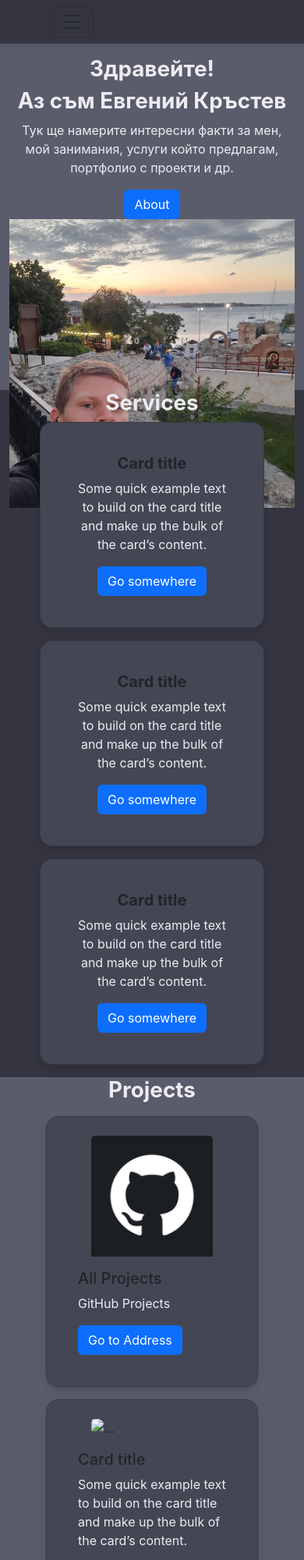
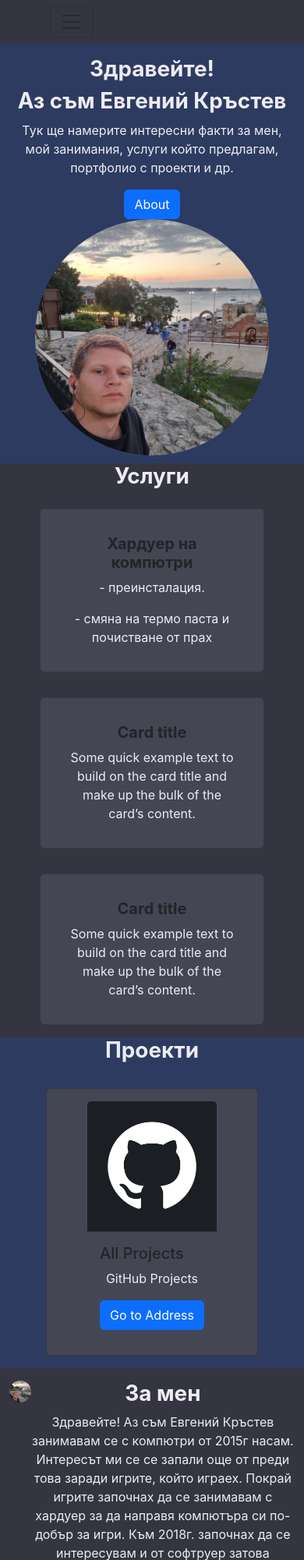
Before and after one commit to EvgeniyKrastev/EvgoPortfolio, a plain HTML site: page index.html in a window 390 px wide. Shown: the top 2000 px of the page at 78% size. Drawn offline with nearby package versions, Linux system fonts and the light colour scheme.

Commit message:
Add files via upload

```diff
--- a/index.html
+++ b/index.html
@@ -5,7 +5,7 @@
     <meta name="viewport" content="width=device-width, initial-scale=1">
     <title>Evgeniy's webSite</title>
     <link href="https://cdn.jsdelivr.net/npm/bootstrap@5.3.6/dist/css/bootstrap.min.css" rel="stylesheet" integrity="sha384-4Q6Gf2aSP4eDXB8Miphtr37CMZZQ5oXLH2yaXMJ2w8e2ZtHTl7GptT4jmndRuHDT" crossorigin="anonymous">
-    <link rel="stylesheet" href="indexBlack.css">
+    <link rel="stylesheet" href="indexDefault.css">
     <link rel="icon" href="icons" type="image/x-icon">
 </head>
   <body>
@@ -66,37 +66,37 @@
 
     <section class="services" id="services">
       <div class="container">
-        <h2 class="display-6 fw-bold">Services</h2>
+        <h2 class="display-6 fw-bold">Услуги</h2>
         <div class="row">
+
           <div  class=" col-lg col-sm-6">
             <div class="card" style="width: 18rem;">
             <div class="card-body">
-              <h5 class="card-title fw-bold">Card title</h5>
-              <p class="card-text">Some quick example text to build on the card title and make up the bulk of the card’s content.</p>
-              <a href="#" class="btn btn-primary">Go somewhere</a>
+              <h5 class="card-title fw-bold">Хардуер на компютри</h5>
+              <p class="card-text">- преинсталация.</p>
+              <p class="card-text">- смяна на термо паста и почистване от прах</p>
             </div>
           </div>
           </div>
 
-          </col-sm-4>
           <div  class="col-lg col-sm-6">
             <div class="card" style="width: 18rem;">
             <div class="card-body">
               <h5 class="card-title fw-bold">Card title</h5>
               <p class="card-text">Some quick example text to build on the card title and make up the bulk of the card’s content.</p>
-              <a href="#" class="btn btn-primary">Go somewhere</a>
             </div>
           </div>
         </div>
+
           <div  class="col-lg col-sm-6">
             <div class="card" style="width: 18rem;">
             <div class="card-body">
               <h5 class="card-title fw-bold">Card title</h5>
               <p class="card-text">Some quick example text to build on the card title and make up the bulk of the card’s content.</p>
-              <a href="#" class="btn btn-primary">Go somewhere</a>
             </div>
           </div>
           </div>
+
         </div>
       </div>
     </section>
@@ -105,8 +105,9 @@
 
     <section class="projects" id="projects">
       <div class="container">
-        <h2 class="display-6 fw-bold mb-3">Projects</h2>
+        <h2 class="display-6 fw-bold mb-3">Проекти</h2>
         <!-- .row>.col-lg.col-sm-6*3 -->
+
          <div class="row">
           <div class="col-lg col-sm-6">
             <div class="card" style="width: 18rem;">
@@ -118,39 +119,48 @@
               </div>
             </div>
           </div>
-          <div class="col-lg col-sm-6">
+
+          <!-- <div class="col-lg col-sm-6">
             <div class="card" style="width: 18rem;">
-              <img src="..." class="card-img-top" alt="...">
+              <img src="" class="card-img-top" alt="...">
               <div class="card-body">
-                <h5 class="card-title">Card title</h5>
-                <p class="card-text">Some quick example text to build on the card title and make up the bulk of the card’s content.</p>
+                <h5 class="card-title">Празно</h5>
+                <p class="card-text">Празно за момента</p>
                 <a href="#" class="btn btn-primary">Go somewhere</a>
               </div>
             </div>
-          </div>
-          <div class="col-lg col-sm-6">
-            <div class="card" style="width: 18rem;">
-              <img src="..." class="card-img-top" alt="...">
-              <div class="card-body">
-                <h5 class="card-title">Card title</h5>
-                <p class="card-text">Some quick example text to build on the card title and make up the bulk of the card’s content.</p>
-                <a href="#" class="btn btn-primary">Go somewhere</a>
-              </div>
-            </div>
-          </div>
+          </div> -->
+
          </div>
       </div>
     </section>
 
      <section class="about" id="about">
       <div class="container">
-        <h2 class="display-6 fw-bold mb-3">About section</h2>
-        <p>paragraph 1</p>
+
+        <div class="col-sm-6 mt-3 mb-3 text-center">
+          <img src="images/fb-profile-pic.jpg" class="img-fluid" alt="">
+        </div>
+        <div>
+          <h2 class="display-6 fw-bold mt-3">За мен</h2>
+          <p>Здравейте! Аз съм Евгений Кръстев занимавам се с компютри от 2015г насам.
+           Интересът ми се се запали още от преди това заради игрите, който играех.
+           Покрай игрите започнах да се занимавам с хардуер за да направя компютъра си по-добър за игри.
+           Към 2018г. започнах да се интересувам и от софтруер затова завърших Софтуерно Инженерство (бакалавър) в Пловдив.
+           Други неща, който са ми интересни са: автомобили и ремонти, аудио техника, спорт.
+          </p>
+          <a type="button" class="btn btn-primary" target="_blank"
+            href="https://drive.google.com/file/d/1KsuF1SKXqemqlYtarKakstozFEsWCT95/view?usp=drive_link">
+            CV
+          </a>
+        </div>
       </div>
     </section>
 
     <section class="contact" id="contact">
-      <h2 class="display-6 fw-bold mb-3">Contact me</h2>
+
+      <h2 class="display-6 fw-bold ">За контакт</h2>
+
         <div class="container">
           <div>
             <a href="https://www.facebook.com/profile.php?id=100008628828292" target="_blank">
@@ -158,7 +168,7 @@
             </a>
           </div>
           <div>
-            <a href="https://www.linkedin.com/in/evgenijkrstev1">
+            <a href="https://www.linkedin.com/in/evgenijkrstev1" target="_blank">
               <img src="icons/linkedin.svg" alt="Facebook" width="32" height="32">
             </a>
           </div>
--- a/indexDefault.css
+++ b/indexDefault.css
@@ -1,22 +1,76 @@
-/* -------------------- background gpt black code on bottom -------------------- */
+
+h1,h2,h3,h4,h5,h6,p {
+    color: #ececf1;
+}
 
 body {
     background-color: #343541;
-    /* основен фон */
-    color: #ececf1;
-    /* светъл текст */
     font-family: 'Inter', sans-serif;
     margin: 0;
     padding: 0;
 }
 
-/* -------------------- background gpt black code on top -------------------- */
+/* for cards buttons and etc */
+.card {
+  background-color: #444654;
+  /* box-shadow: 0 4px 8px rgba(0, 0, 0, 0.15); */
+  /* margin-bottom: 1rem; */
+  margin: 1rem;
+  padding: 1rem;
+  justify-content: center;
+  align-items: center;
+}
 
+/* button like chat gpt */
+
+/* button {
+  background-color: #10a37f;
+  color: white;
+  border: none;
+  padding: 0.8rem 1.5rem;
+  border-radius: 999px;
+  font-weight: bold;
+  cursor: pointer;
+  transition: background-color 0.2s ease;
+} */
+
+button:hover {
+  background-color: #0e8c6c;
+}
 
 /* for elements in the section that begin with the class container */
 section[class^="container"] {
     padding: 4rem 2rem;
 }
+
+
+
+/* is for  the first section */
+section:not(:first-of-type) {
+    text-align: center;
+}
+
+
+/* for every second section sets this color */
+section:nth-child(2n) {
+    /* background-color: #5a5c6b; */
+    background-color: #2e3b61;
+}
+
+/* ---------- Navbar ---------- */
+.navbar {
+    background-color: #343541;
+}
+
+.navbar-nav .nav-link {
+    /* color: #000000; */
+    color: #ececf1;
+    /* светъл текст */
+    font-size: 1.1rem;
+    transition: all 0.5s;
+}
+
+/* ---------- screen size ---------- */
 
 @media screen and (max-width:1024px) {
     .navbar-nav .nav-item {
@@ -28,38 +82,11 @@ section[class^="container"] {
     }
 }
 
-/* is for  the first section */
-section:not(:first-of-type) {
-    text-align: center;
-}
-
-
-/* for every second section sets this color */
-section:nth-child(2n) {
-    background-color: aquamarine;
-}
-
-/* Navbar */
-
-
-.navbar {
-    background-color: white;
-}
-
-.navbar-nav .nav-link {
-    color: #000000;
-    font-size: 1.1rem;
-    transition: all 0.5s;
-}
-
-
 @media screen and (max-width:1024px) {
     .navbar-nav .nav-item {
         padding: 0 1rem;
     }
 }
-
-
 
 @media screen and (max-width:576px) {
     section.hero {
@@ -70,59 +97,45 @@ section:nth-child(2n) {
         width: 70%;
     }
 
+
+
+}
+/* ---------- screen size ---------- */
+
+
+/* ---------- Navbar ---------- */
+
+/* ---------- HERO ---------- */
+
+/* section.hero .container div{
+    display: flex;
+    justify-content: center;
+    align-items: center;
+} */
+
+section.hero {
+    padding-top: 72px;
+    padding-bottom: 10px;
+    height: auto;
 }
 
-/* HERO */
+section.hero img {
+    border-radius: 200px;
+    width: 300px;
+    height: auto;
+}
+/* ---------- HERO ---------- */
 
-section.hero {
-
-    padding-top: 72px;
-}
-
-
-/* Services */
-
-/* this is for the icon that doesnt exist */
-
-/* section.services i {
-    font-size: 2rem;
-    margin: 1rem auto 0;
-    border: 2px solid #000000;
-    width: 4rem;
-    height: 4rem;
-    border-radius: 50%;
-    display: flex;
-    align-items: center;
-    justify-content: center;
-} */
-
-section .card,
-.btn-outline-dark {
-    border: 2px solid #000000;
-    box-shadow: 4px 4px #000000;
-
-}
-
-.btn-outline-dark:hover {
-    box-shadow: 4px 4px #000000;
-}
+/* ---------- Services ---------- */
 
 section .card {
-    border: 2px solid #000000;
-    box-shadow: 4px 4px #000000;
     max-width: 22rem;
     margin-inline: auto;
 }
 
-/* About */
+/* ---------- Services ---------- */
 
-@media screen and (max-width:1024px) {
-    section.about .container {
-        width: 60;
-    }
-}
-
-/* Projects */
+/* ---------- Projects ---------- */
 
 section.projects .card {
     max-width: 17rem;
@@ -131,6 +144,43 @@ section.projects .card {
 
 section.projects .card img {
     max-width: 70%;
-    margin: 1rem auto;
+    margin: 0rem auto;
+}
 
+section.contact .container {
+    display: flex;
+    /* центрира хоризонтално */
+    justify-content: center;
+    /* центрира вертикално */
+    align-items: center;
+    /* разстояние между елементите */
+    gap: 20px;
+    height: 50px;
 }
+/* ---------- Projects ---------- */
+
+/* ---------- About ---------- */
+
+@media screen and (max-width:1024px) {
+    section.about .container {
+        width: 60;
+    }
+}
+
+section.about .container img {
+    border-radius: 200px;
+    width: 300px;
+    height: auto;
+}
+
+section.about .container{
+    display: flex;
+}
+
+section.about .container h2,p{
+    display: flex;
+    justify-content: center;
+    align-items: center;
+}
+
+/* ---------- About ---------- */
```
